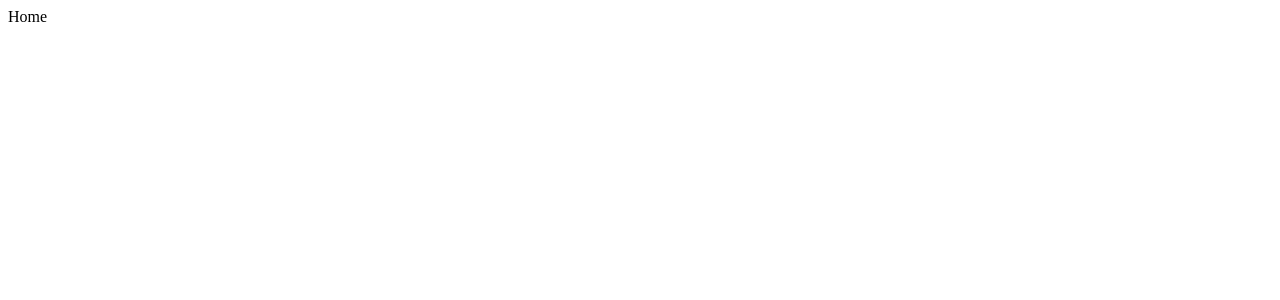
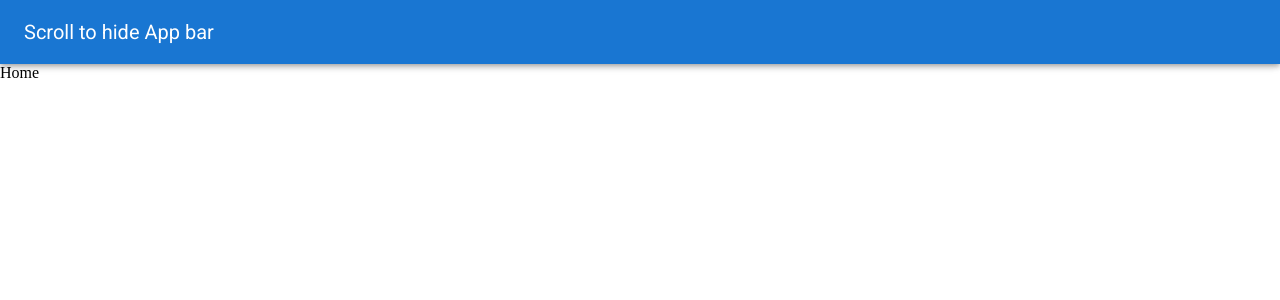
Before and after one commit to MantasPuida/Portfolio, a React (Create React App) app: page / in a window 1280 px wide. Shown: the top 300 px of the page. Built offline with nearby package versions, Linux system fonts and the light colour scheme.

Commit message:
header development

```diff
--- a/package.json
+++ b/package.json
@@ -32,9 +32,11 @@
         "@emotion/styled": "11.10.5",
         "@fontsource/roboto": "4.5.8",
         "@mui/material": "5.10.14",
+        "@types/memoize-one": "^5.1.2",
         "@types/node": "16.18.3",
         "@types/react": "18.0.25",
         "@types/react-dom": "18.0.9",
+        "memoize-one": "6.0.0",
         "react": "18.2.0",
         "react-dom": "18.2.0",
         "react-router-dom": "6.4.3",
--- /dev/null
+++ b/src/app/header/app-header-styled.ts
@@ -0,0 +1,10 @@
+import Slide, { SlideProps } from "@mui/material/Slide/Slide";
+import { styled } from "@mui/material/styles";
+
+interface SlideStyledProps extends SlideProps {
+    width: string;
+}
+
+export const SlideStyled = styled(Slide)<SlideStyledProps>(({ width }) => ({
+    maxWidth: width
+}));
--- /dev/null
+++ b/src/app/header/app-header.tsx
@@ -0,0 +1,77 @@
+import * as React from "react";
+import AppBar from "@mui/material/AppBar";
+import Toolbar from "@mui/material/Toolbar";
+import Typography from "@mui/material/Typography";
+import useScrollTrigger from "@mui/material/useScrollTrigger";
+import Grid from "@mui/material/Grid/Grid";
+import { SlideStyled } from "./app-header-styled";
+
+interface OuterProps {
+    children: React.ReactNode;
+}
+
+interface InnerProps {
+    trigger: boolean;
+}
+
+type Props = OuterProps & InnerProps;
+
+interface State {
+    resize: boolean;
+}
+
+class AppHeaderClass extends React.PureComponent<Props, State> {
+    public state: State = { resize: false };
+
+    private readonly eventListenerType: keyof WindowEventMap = "scroll";
+
+    public componentDidMount() {
+        window.addEventListener(this.eventListenerType, this.handleScroll);
+    }
+
+    public componentWillUnmount(): void {
+        window.removeEventListener(this.eventListenerType, this.handleScroll);
+    }
+
+    private handleScroll = () => {
+        const { resize } = this.state;
+        const shouldResizeHeader = window.pageYOffset > 400;
+
+        if (resize !== shouldResizeHeader) {
+            this.setState({ resize: shouldResizeHeader });
+        }
+    };
+
+    public render(): React.ReactNode {
+        const { resize } = this.state;
+        const { children, trigger } = this.props;
+
+        return (
+            <Grid container={true}>
+                <Grid item={true} xs={12}>
+                    <SlideStyled width={resize ? "50%" : "100%"} appear={false} direction="down" in={!trigger}>
+                        <AppBar>
+                            <Toolbar>
+                                <Typography variant="h6" component="div">
+                                    Scroll to hide App bar
+                                </Typography>
+                            </Toolbar>
+                        </AppBar>
+                    </SlideStyled>
+                    <Toolbar />
+                </Grid>
+                <Grid item={true} xs={12}>
+                    {children}
+                </Grid>
+            </Grid>
+        );
+    }
+}
+
+export const AppHeader = React.memo<OuterProps>(props => {
+    const trigger = useScrollTrigger({
+        threshold: 600
+    });
+
+    return <AppHeaderClass {...props} trigger={trigger} />;
+});
--- a/src/app/layout/app-layout.tsx
+++ b/src/app/layout/app-layout.tsx
@@ -1,4 +1,5 @@
 import * as React from "react";
+import { AppHeader } from "../header/app-header";
 
 interface Props {
     children: React.ReactNode;
@@ -8,6 +9,6 @@ export class AppLayout extends React.PureComponent<Props> {
     public render(): React.ReactNode {
         const { children } = this.props;
 
-        return children;
+        return <AppHeader>{children}</AppHeader>;
     }
 }
--- a/src/index.css
+++ b/src/index.css
@@ -1,5 +1,9 @@
 @import "@fontsource/roboto/latin.css";
 
 #root {
-    min-height: 100vh;
+    min-height: 1000vh;
 }
+
+body {
+    margin: 0;
+}
```
Also changed, not shown: .eslintrc.json, 1 other file (tests, documents, lock files or other folders).
